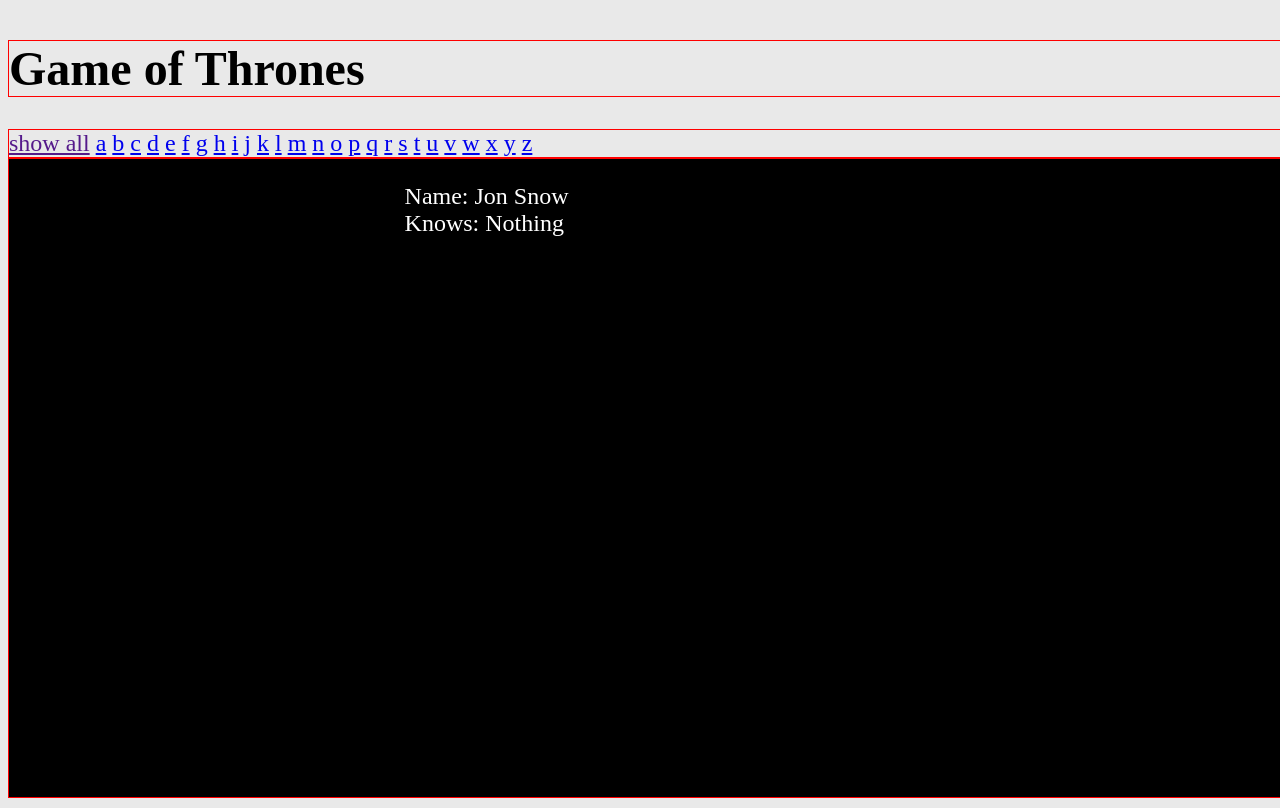
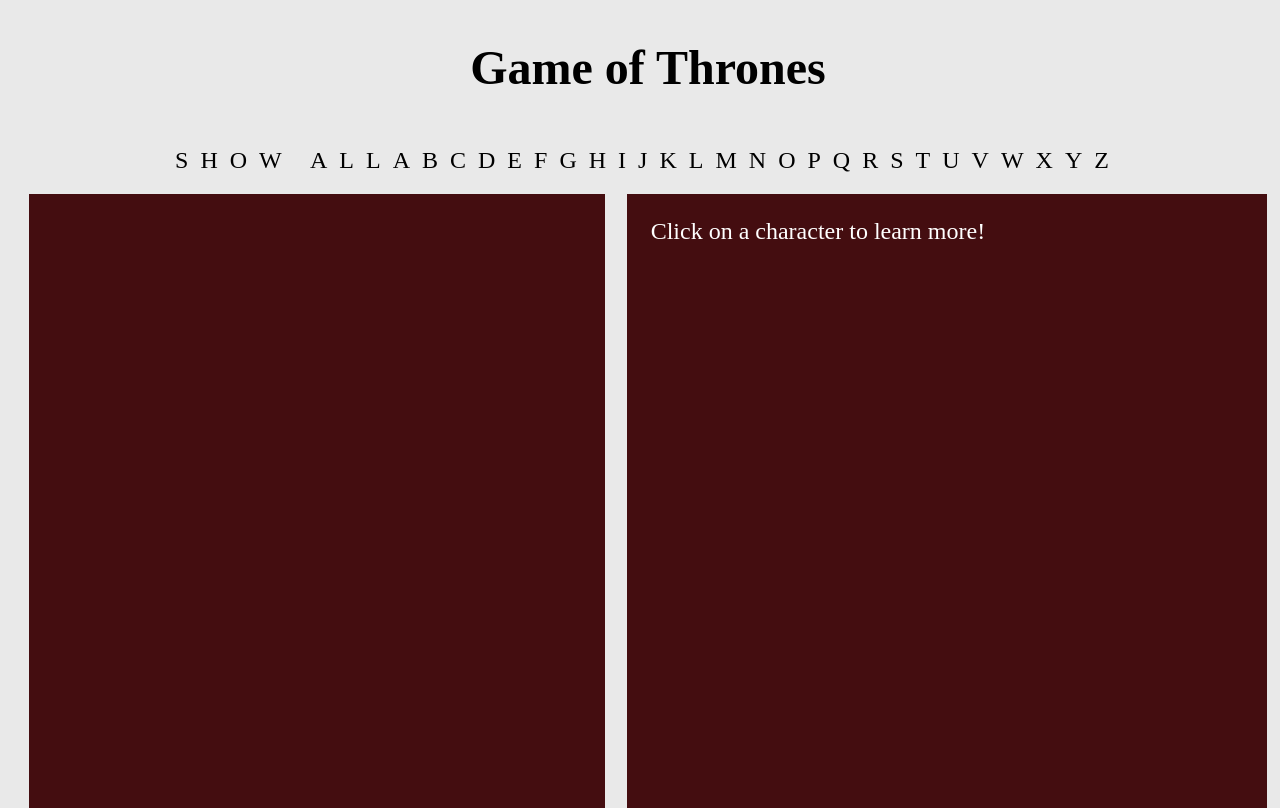
Before and after one commit to rebeccauranga/game-of-thrones-library, a plain HTML site: page index.html in a window 1280 px wide. Drawn offline with Linux system fonts and the light colour scheme; no server answers.

Commit message:
adds styling to library

```diff
--- a/index.html
+++ b/index.html
@@ -10,7 +10,7 @@
 <body>
     <h1>Game of Thrones</h1>
     <div class="index-container">
-        <a href="">show all</a>
+        <a href="#">show all</a>
         <a href="#">a</a>
         <a href="#">b</a>
         <a href="#">c</a>
@@ -41,12 +41,11 @@
     <div class="main-content">
         <div class="listing">
             <ul data-listing="">
-                <!-- <li>Jon Snow</li> -->
+
             </ul>
         </div>
-        <div class="detail">
-            <div>Name: Jon Snow</div>
-            <div>Knows: Nothing</div>
+        <div class="detail" data-detail>
+            <div>Click on a character to learn more!</div>
         </div>
     </div>
 
--- a/scripts/index.js
+++ b/scripts/index.js
@@ -44,6 +44,37 @@ function retrievePageOfCharacters(pageNumber){
       });
 }
 
+function drawCharacterToDetail(characterObject){
+    console.log(characterObject);
+    console.log('what got passed');
+    const detailArea = document.querySelector('[data-detail]');
+    detailArea.textContent = '';
+
+    const nameDiv = document.createElement('div');
+    const bornDiv = document.createElement('div');
+    const diedDiv = document.createElement('div');
+
+    nameDiv.textContent = `Name: ${characterObject.name}`;
+    bornDiv.textContent = `Born: ${characterObject.born}`;
+    diedDiv.textContent = `Died: ${characterObject.died}`;
+
+    detailArea.appendChild(nameDiv);
+    detailArea.appendChild(bornDiv);
+    detailArea.appendChild(diedDiv);
+
+}
+
+function findCharacterInArray(id) {
+    return allCharactersArray.find(function (character) {
+        return character.url === url;
+        // if (character.url === url) {
+        //     return true;
+        // } else {
+        //     return false;
+        // }
+    });
+}
+
 function drawSingleCharacterToListing(characterObject){
     const characterName = characterObject.name;
     if (characterName.length === 0) {
@@ -52,10 +83,17 @@ function drawSingleCharacterToListing(characterObject){
     const anchorElement = document.createElement('a');
     anchorElement.textContent = characterName;
 
+    // When you need to pass an argument to the event handler function
+    // you must wrap it in an anonymous function
+    anchorElement.addEventListener('click', function (event) {
+        drawCharacterToDetail(characterObject);
+    });
+
     const listItem = document.createElement('li');
     listItem.appendChild(anchorElement);
 
     const listArea = document.querySelector('[data-listing]');
+
     listArea.appendChild(listItem);
 }
 
--- a/stylesheets/index.css
+++ b/stylesheets/index.css
@@ -12,36 +12,73 @@ html, body {
     font-size: 24px;
 }
 
+h1 {
+    font-family: 'Game of Thrones';
+    text-align: center;
+}
+
 body {
     display: flex;
     flex-direction: column;
 }
 
 body > * {
-    border: 1px solid red;
+    /* border: 1px solid red; */
 }
+
+.index-container {
+    display: flex;
+    justify-content: center;
+    padding: 20px;
+    text-transform: uppercase;
+    font-family: "Futura";
+    letter-spacing: 12px;
+    flex-wrap: wrap;
+}
+
+a {
+    text-decoration: none;
+}
+
+a:link, a:visited {
+    color: black;
+}
+
+a:hover{
+    color: red;
+}
+
 
 .main-content {
     height: 80%;
     display: flex;
     flex-direction: row;
-    justify-content: space-around;
+    justify-content: space-evenly;
 }
 
 .listing,
 .detail {
-    background-color: black;
+    background-color: #440D10;
     color: white;
-    height: 100%;
+    width: 50%;
+    font-family: "Futura";
 }
 
 .listing {
-    width: 33%;
+    width: 45%;
     overflow-y: scroll;
     overflow-x: hidden;
 }
 
 .detail {
-    width: 80%;
+    height: 100%;
+}
+
+ul {
+    list-style-type: none;
+}
+
+.detail {
+    width: 50%;
     padding: 1em;
 }
```
